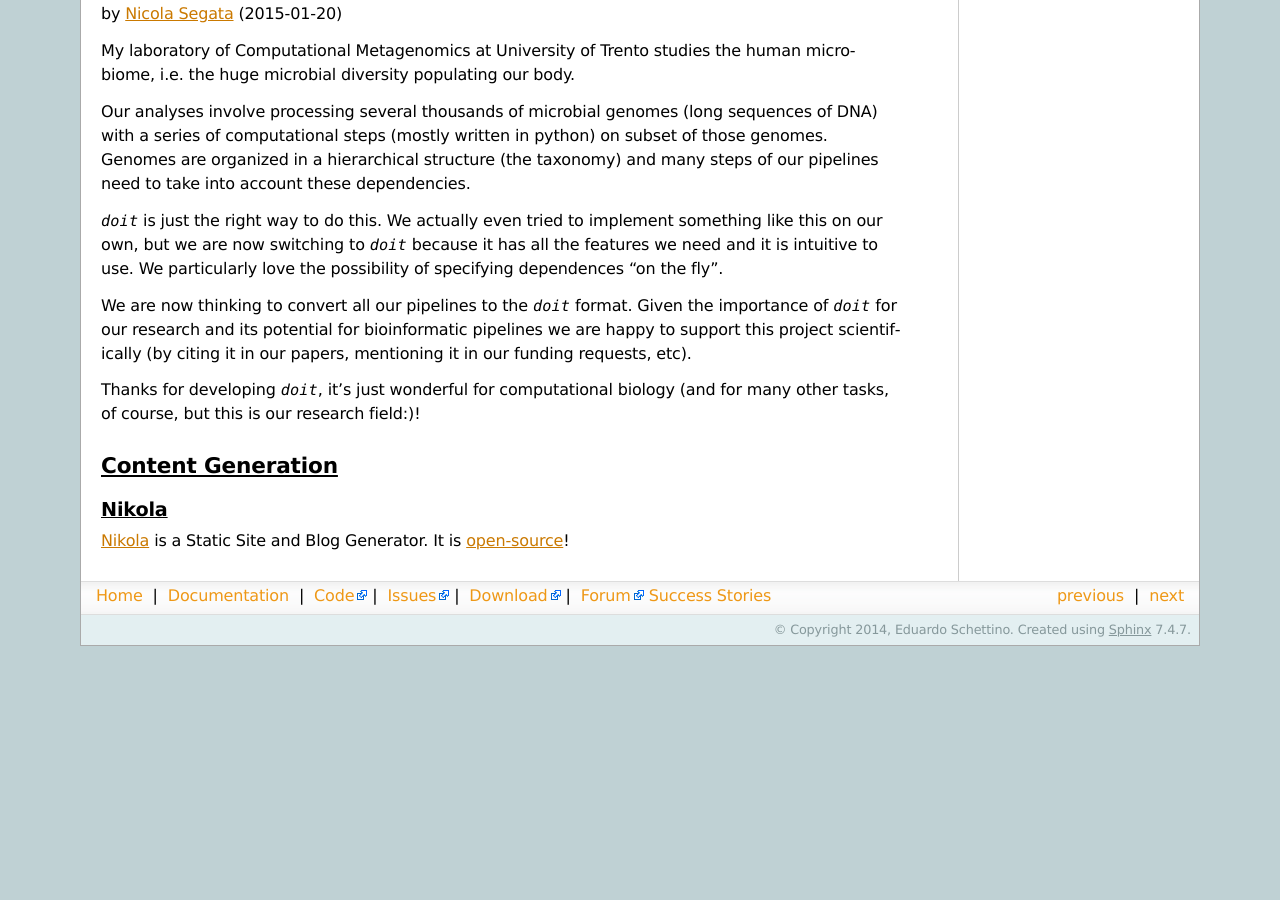
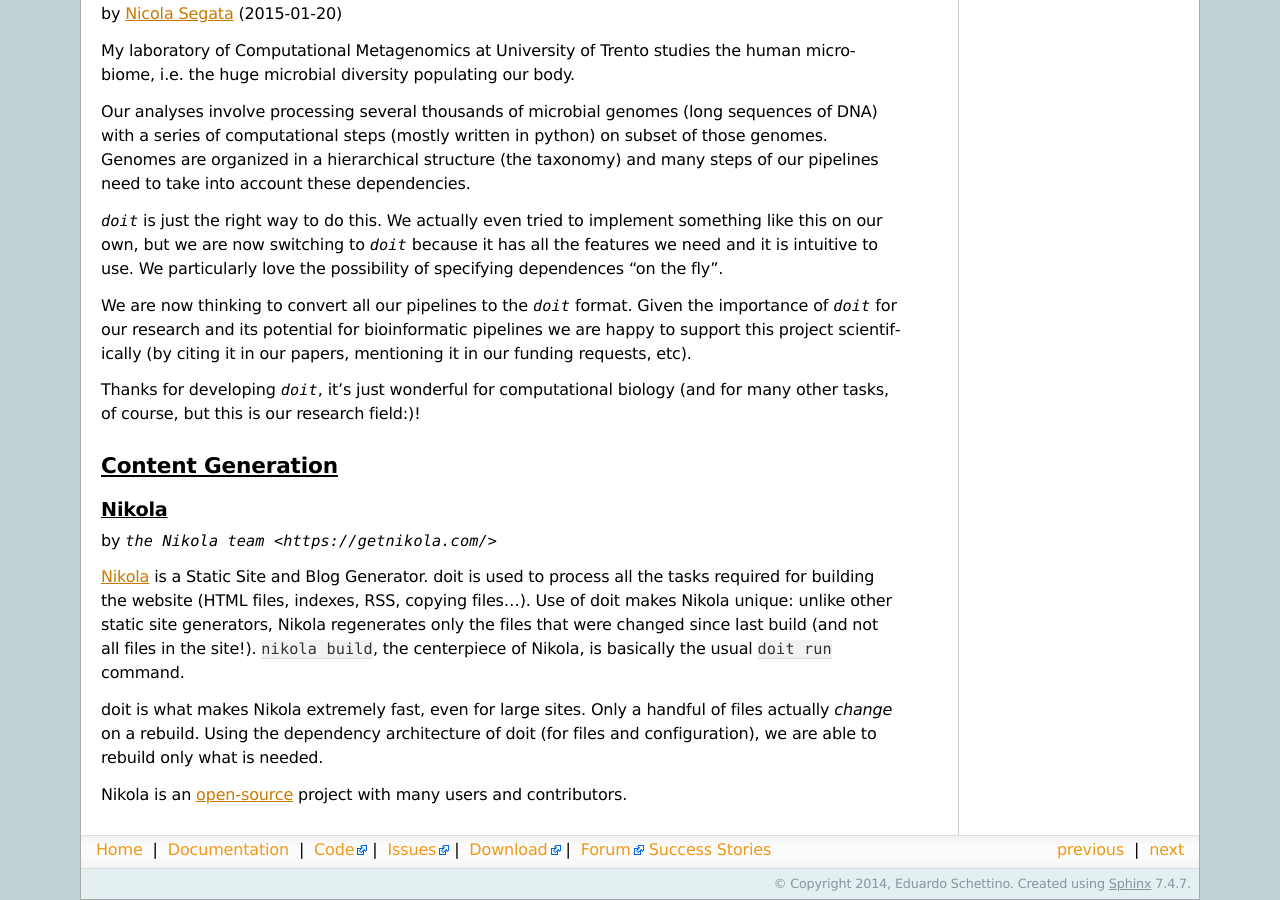
Before and after one commit to pydoit/doit, a Sphinx documentation site: the page built from doc/stories.rst, in a window 1280 px wide and 900 px high, scrolled down 1100 px. Built offline with Sphinx 7.4.7, drawn with Linux system fonts in a browser that asks for light colours; before the commit the page ends 1746 px from its top, so only the background shows below that.

Commit message:
A better Nikola story

```diff
--- a/doc/stories.rst
+++ b/doc/stories.rst
@@ -1,8 +1,7 @@
 
 
 Success Stories
-====================
-
+===============
 
 Do you have a success story? Please share it!
 
@@ -16,10 +15,10 @@
 
 
 Scientific
-------------
+----------
 
 Biomechanics Lab / Stanford University, USA
-^^^^^^^^^^^^^^^^^^^^^^^^^^^^^^^^^^^^^^^^^^^^^^^
+^^^^^^^^^^^^^^^^^^^^^^^^^^^^^^^^^^^^^^^^^^^
 
 by `Christopher Dembia <http://chrisdembia.github.io>`_ (2014-04-03)
 
@@ -63,7 +62,7 @@
 
 
 `Computational Metagenomics Lab <http://cibiocm.bitbucket.org>`_ / University of Trento, Italy
-^^^^^^^^^^^^^^^^^^^^^^^^^^^^^^^^^^^^^^^^^^^^^^^^^^^^^^^^^^^^^^^^^^^^^^^^^^^^^^^^^^^^^^^^^^^^^^^^^
+^^^^^^^^^^^^^^^^^^^^^^^^^^^^^^^^^^^^^^^^^^^^^^^^^^^^^^^^^^^^^^^^^^^^^^^^^^^^^^^^^^^^^^^^^^^^^^
 
 by `Nicola Segata <http://cibiocm.bitbucket.org>`_ (2015-01-20)
 
@@ -92,10 +91,24 @@
 
 
 Content Generation
----------------------
+------------------
 
 
 Nikola
-^^^^^^^^
+^^^^^^
 
-`Nikola <http://getnikola.com/>`_ is a Static Site and Blog Generator. It is `open-source <https://github.com/getnikola/nikola>`_!
+by `the Nikola team <https://getnikola.com/>`
+
+`Nikola <https://getnikola.com/>`_ is a Static Site and Blog Generator.  doit
+is used to process all the tasks required for building the website (HTML files,
+indexes, RSS, copying files…).  Use of doit makes Nikola unique: unlike other
+static site generators, Nikola regenerates only the files that were changed
+since last build (and not all files in the site!).  ``nikola build``, the
+centerpiece of Nikola, is basically the usual ``doit run`` command.
+
+doit is what makes Nikola extremely fast, even for large sites.  Only a handful
+of files actually *change* on a rebuild.  Using the dependency architecture of
+doit (for files and configuration), we are able to rebuild only what is needed.
+
+Nikola is an `open-source <https://github.com/getnikola/nikola>`_ project with
+many users and contributors.
```
